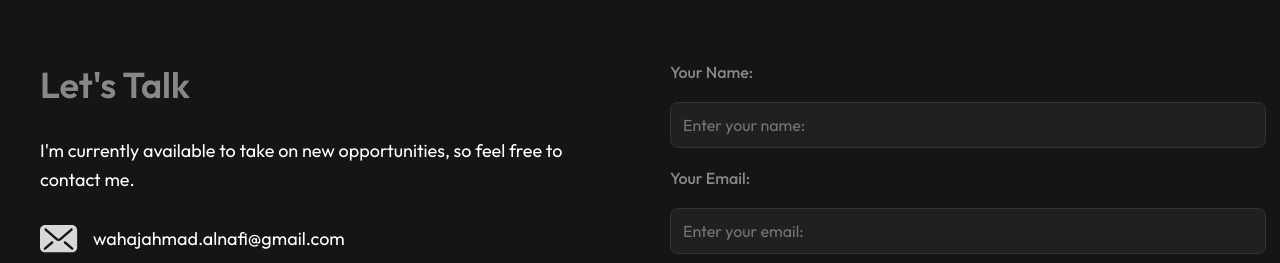
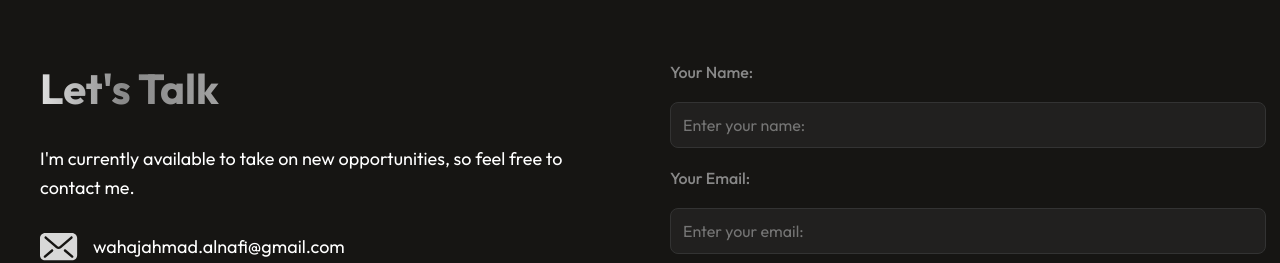
Before and after one commit to wahajahmad-cyber/Portfolio_Website, a React (Vite) app: page / in a window 1280 px wide. Shown: the part 4420-4683 px from the top of the page. Built offline with nearby package versions, Linux system fonts and the light colour scheme; no server answers; a web font is replaced by a local one.

Commit message:
changed made  Text css

```diff
--- a/src/components/Contact/Contact.css
+++ b/src/components/Contact/Contact.css
@@ -65,9 +65,25 @@
 }
 
 .contact-left h1 {
-    font-size: 36px; /* Reduced from 42px */
-    font-weight: 600;
-    color: #888;
+    font-size: 42px; /* Increased size to match footer */
+    font-weight: bold;
+    background: linear-gradient(
+        to right,
+        #fff 20%,
+        #888 30%,
+        #fff 70%,
+        #888 80%
+    );
+    background-size: 200% auto;
+    -webkit-background-clip: text;
+    background-clip: text;
+    -webkit-text-fill-color: transparent;
+    animation: shine 3s linear infinite;
+    cursor: pointer;
+    transition: transform 0.3s ease;
+    flex-shrink: 0; /* Prevent logo from shrinking */
+    position: relative;
+    z-index: 2;
 }
 
 .contact-left p {
```
